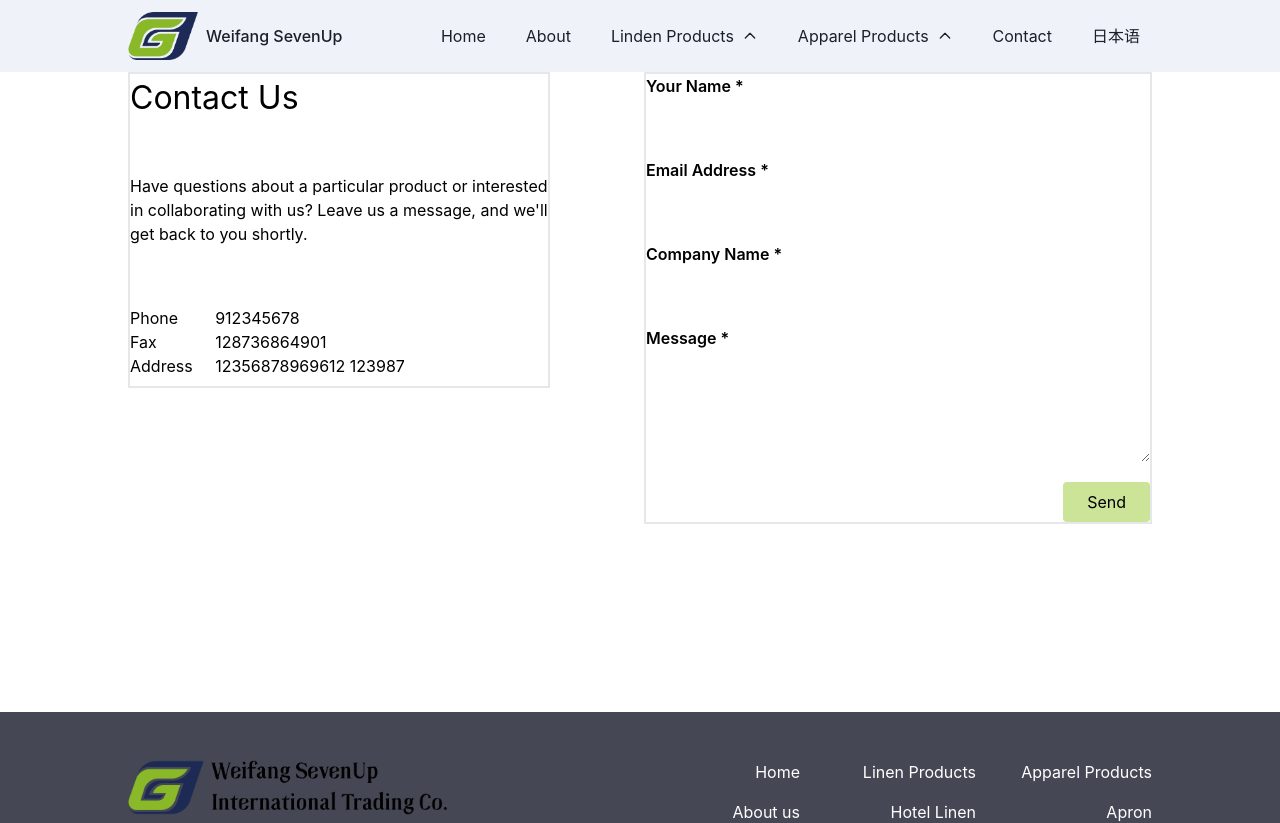
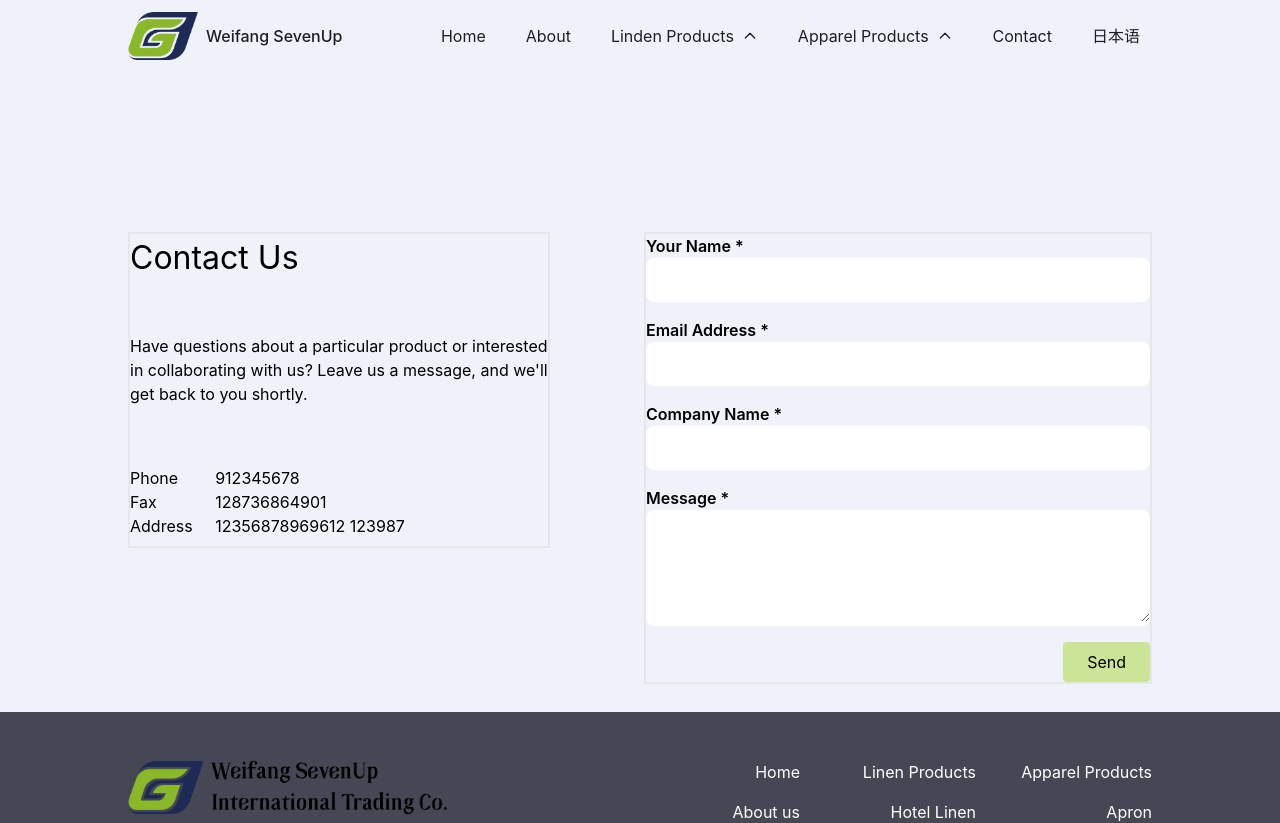
Before and after one commit to jasonxuDrop/venus-trading-website-2024, a React (Create React App) app: page /contactMe in a window 1280 px wide. Shown: the top 823 px of the page. Built offline with nearby package versions, Linux system fonts and the light colour scheme.

Commit message:
update contact page

```diff
--- a/src/pages/Contact.js
+++ b/src/components/Contact.js
@@ -2,7 +2,7 @@ import React from "react";
 
 const Contact = () => {
   return (
-    <div className="max-w-screen-xl mx-auto px-3.5 sm:px-16 lg:px-32 lg:h-[calc(100vh-10rem)]">
+    <div className="max-w-screen-xl mx-auto px-3.5 sm:px-16 lg:px-32 lg:h-[calc(100vh-30rem)]">
       <div className="relative grid grid-cols-12 gap-2">
         <div className="col-span-12 lg:col-span-5 text-left border-2 flex flex-col justify-between lg:h-[70%]">
           <h2>Contact Us</h2>
--- a/src/pages/ContactMe.js
+++ b/src/pages/ContactMe.js
@@ -1,8 +1,8 @@
-import Contact from "./Contact";
+import Contact from "../components/Contact";
 
 const ContactMe = () => {
     return (
-        <div>
+        <div className="py-[10rem] bg-navbarcolor">
             <Contact />
         </div>
     )
--- a/src/pages/Home.js
+++ b/src/pages/Home.js
@@ -7,7 +7,7 @@ import logoNoIconEn from "../assets/images/logo/Logo No Icon JP.png";
 import Hero from "../components/Hero";
 import LinedenProducts from "../components/LinedenProducts";
 import ApparelProducts from "../components/ApparelProducts";
-import Contact from "./Contact";
+import Contact from "../components/Contact";
 
 const Home = () => {
   return (
```
